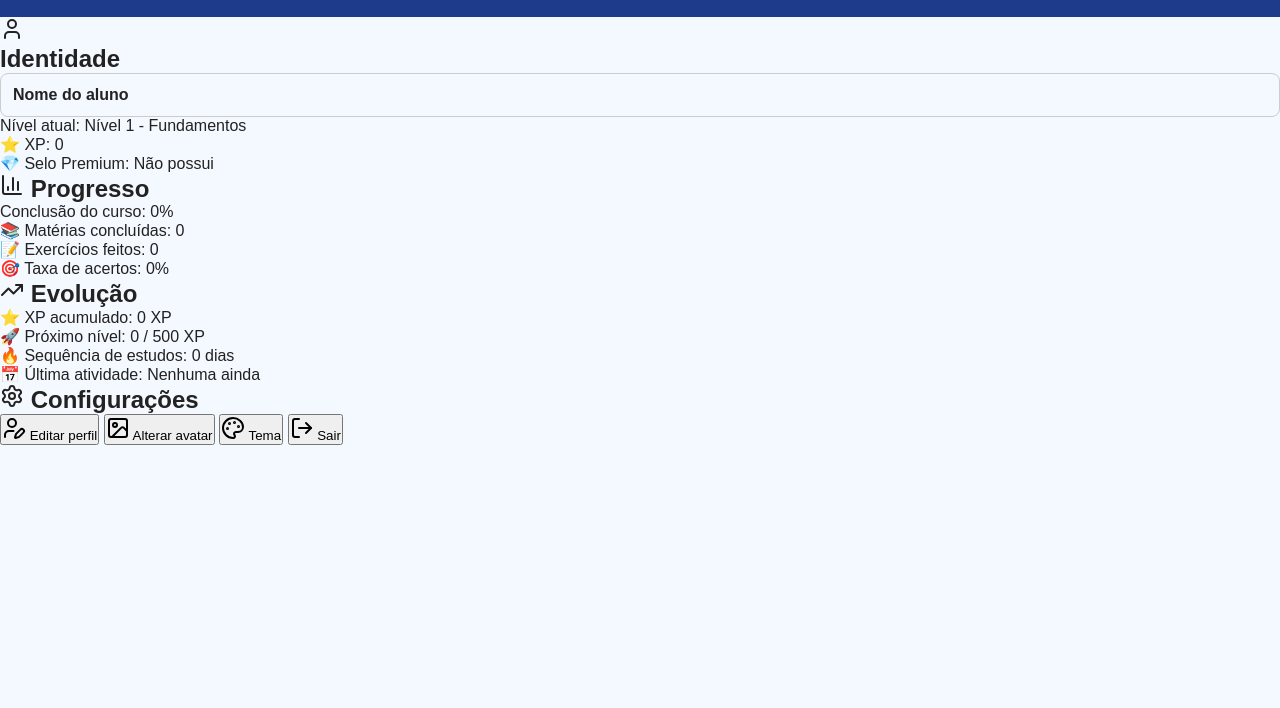
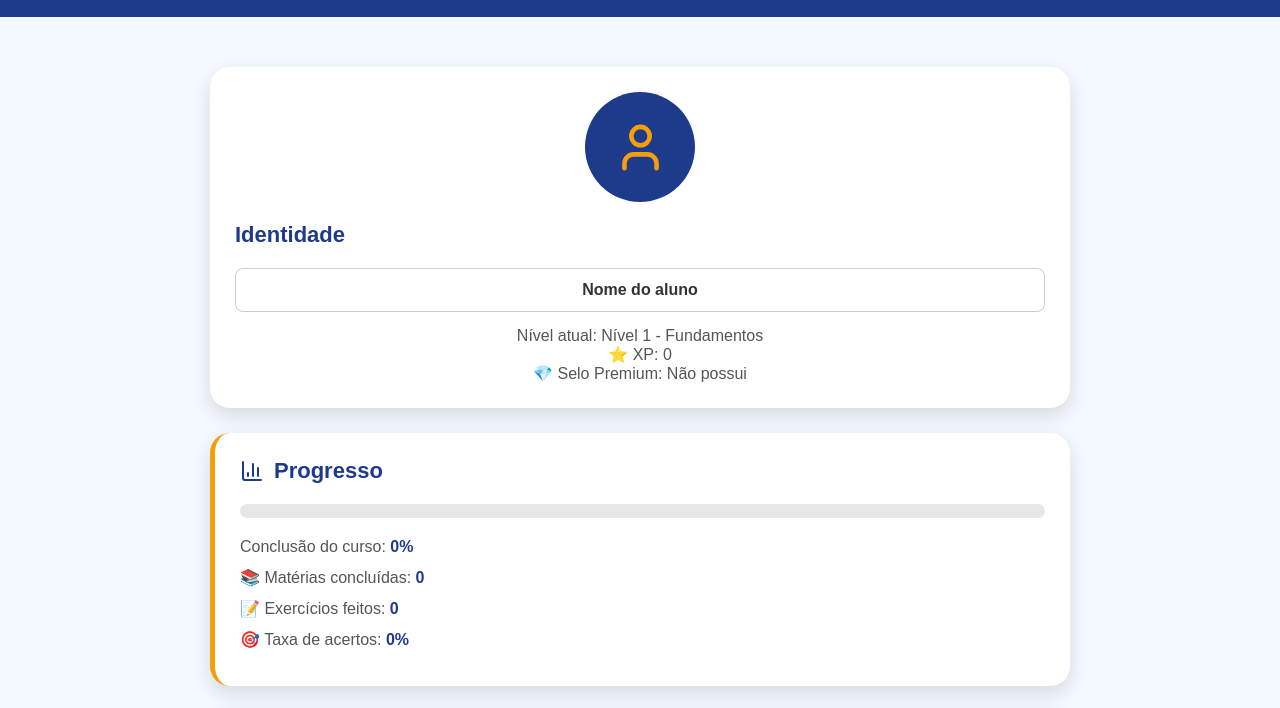
Before and after one commit to Arielson-art/matematica-avante, a plain HTML site: page perfil.html in a window 1280 px wide. Shown: the part 68-776 px from the top of the page. Drawn offline with nearby package versions, Linux system fonts and the light colour scheme.

Commit message:
Add styles for profile page layout and components

```diff
--- a/css/style.css
+++ b/css/style.css
@@ -817,3 +817,295 @@ header svg{
     stroke-width:2.5;
 
 }
+/* ================================
+   PÁGINA PERFIL
+================================ */
+
+
+.perfil-container{
+
+    max-width:900px;
+
+    margin:30px auto;
+
+    padding:20px;
+
+    display:flex;
+
+    flex-direction:column;
+
+    gap:25px;
+
+}
+
+
+
+.card-perfil{
+
+    background:white;
+
+    border-radius:20px;
+
+    padding:25px;
+
+    box-shadow:0 8px 20px rgba(0,0,0,0.12);
+
+}
+
+
+
+.card-perfil h2{
+
+    font-size:22px;
+
+    color:#1E3A8A;
+
+    display:flex;
+
+    align-items:center;
+
+    gap:10px;
+
+    margin-bottom:20px;
+
+}       /* Avatar e identidade */
+
+
+.avatar-area{
+
+    width:110px;
+
+    height:110px;
+
+    border-radius:50%;
+
+    background:#1E3A8A;
+
+    display:flex;
+
+    align-items:center;
+
+    justify-content:center;
+
+    margin:0 auto 20px;
+
+}
+
+
+
+.avatar-area svg{
+
+    width:55px;
+
+    height:55px;
+
+    color:#f59e0b;
+
+}
+
+
+
+
+
+.identidade h3{
+
+    text-align:center;
+
+    font-size:24px;
+
+    color:#333;
+
+    margin-bottom:15px;
+
+}
+
+
+
+
+
+.identidade p{
+
+    text-align:center;
+
+    color:#555;
+
+    font-size:16px;
+
+}      /* Progresso do aluno */
+
+
+.progresso{
+
+    border-left:5px solid #f59e0b;
+
+}
+
+
+
+
+
+.barra-progresso{
+
+    width:100%;
+
+    height:14px;
+
+    background:#e5e7eb;
+
+    border-radius:20px;
+
+    overflow:hidden;
+
+    margin:20px 0;
+
+}
+
+
+
+
+
+.progresso-atual{
+
+    width:0%;
+
+    height:100%;
+
+    background:#1E3A8A;
+
+    border-radius:20px;
+
+}
+
+
+
+
+
+.progresso p{
+
+    margin:12px 0;
+
+    color:#555;
+
+    font-size:16px;
+
+}
+
+
+
+
+
+.progresso span{
+
+    font-weight:bold;
+
+    color:#1E3A8A;
+
+}        /* Evolução do aluno */
+
+
+.evolucao{
+
+    border-left:5px solid #f59e0b;
+
+}
+
+
+
+
+
+.evolucao p{
+
+    display:flex;
+
+    justify-content:space-between;
+
+    align-items:center;
+
+    padding:12px 0;
+
+    border-bottom:1px solid #e5e7eb;
+
+    color:#555;
+
+    font-size:16px;
+
+}
+
+
+
+
+
+.evolucao span{
+
+    font-weight:bold;
+
+    color:#1E3A8A;
+
+}       /* Configurações do perfil */
+
+
+.configuracoes{
+
+    border-left:5px solid #f59e0b;
+
+}
+
+
+
+
+
+.configuracoes button{
+
+    width:100%;
+
+    padding:14px;
+
+    margin-top:12px;
+
+    border:none;
+
+    border-radius:14px;
+
+    background:#1E3A8A;
+
+    color:white;
+
+    font-size:16px;
+
+    display:flex;
+
+    align-items:center;
+
+    justify-content:center;
+
+    gap:10px;
+
+    cursor:pointer;
+
+    transition:0.3s;
+
+}
+
+
+
+
+
+.configuracoes button svg{
+
+    width:20px;
+
+    height:20px;
+
+}
+
+
+
+
+
+.configuracoes button:hover{
+
+    background:#294ec5;
+
+    transform:translateY(-3px);
+
+}
```
